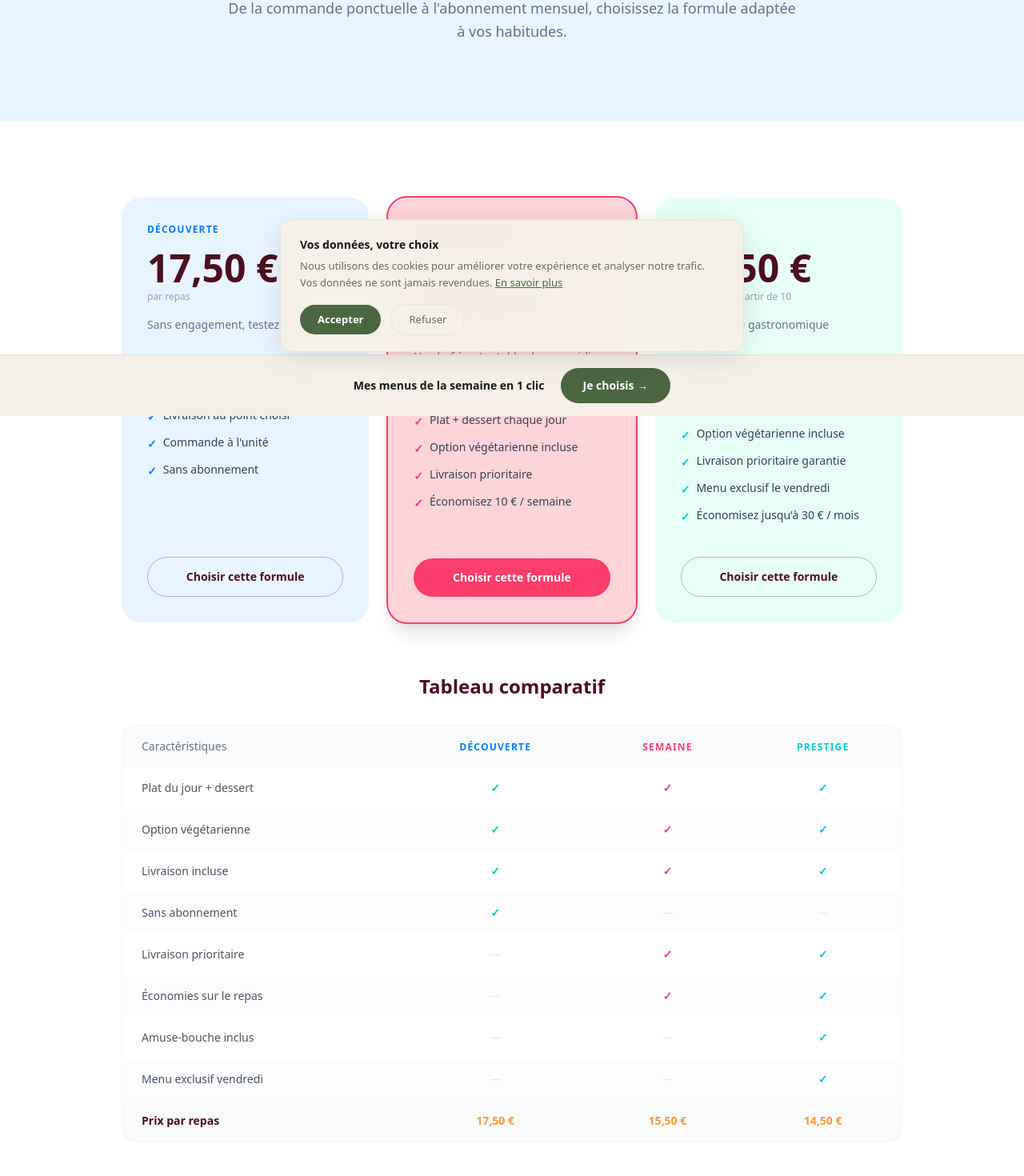
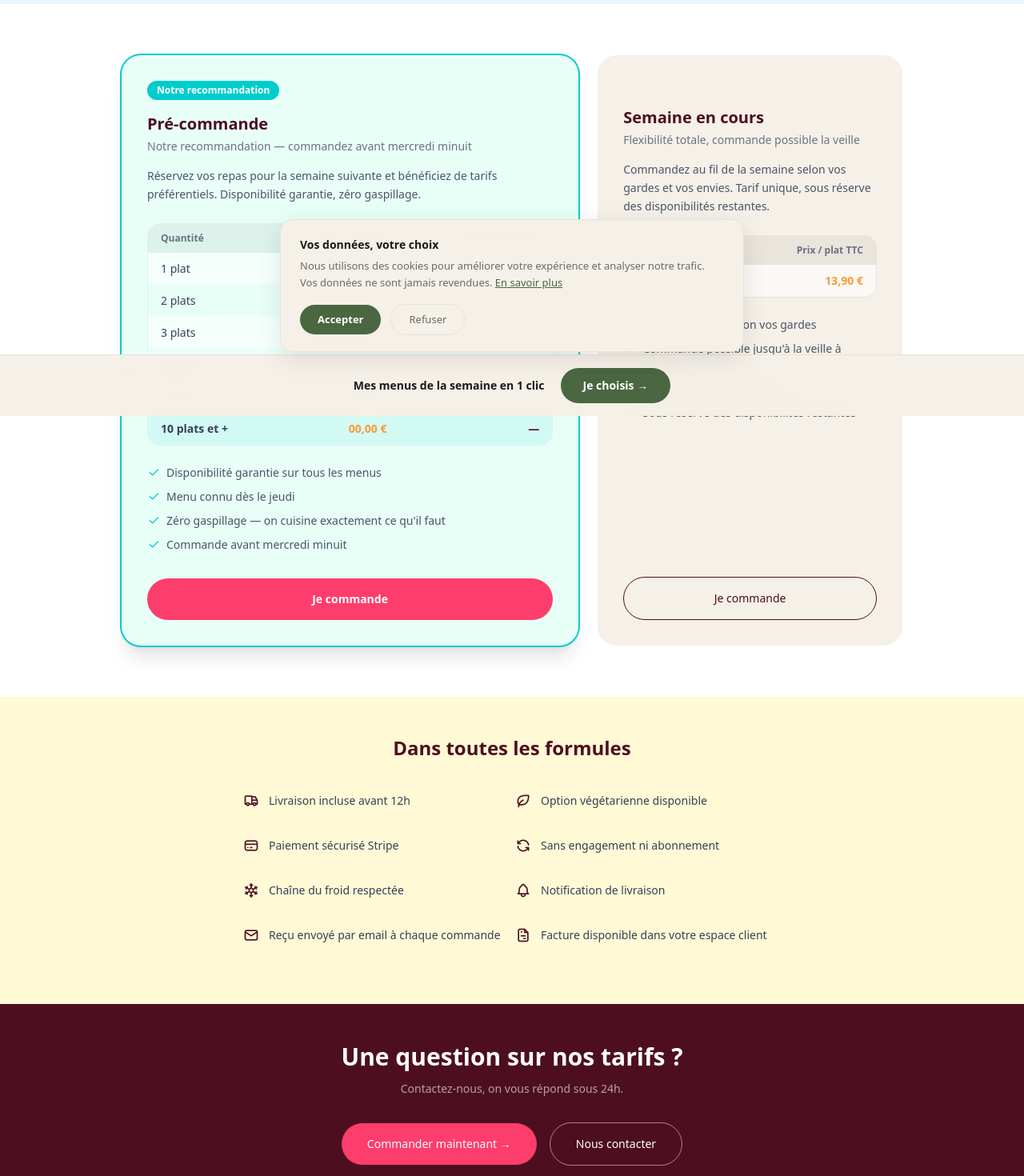
Before and after one commit to BrokeHacker/clodia, a Next.js app: page /formules in a window 1280 px wide. Shown: the part 280-1750 px from the top of the page at 80% size. Built offline with nearby package versions, Linux system fonts and the light colour scheme; a web font is replaced by a local one.

Commit message:
up: page formules v0

```diff
--- a/app/formules/page.tsx
+++ b/app/formules/page.tsx
@@ -5,193 +5,213 @@ import { formules } from "@/lib/data";
 export const metadata: Metadata = {
   title: "Formules & tarifs — Clodia",
   description:
-    "Découvrez nos formules gastronomiques : Découverte à partir de 17,50 €, Semaine à 15,50 €, Prestige à 14,50 €. Livraison incluse.",
+    "Découvrez nos formules gastronomiques adaptées à votre rythme : pré-commande, semaine en cours. Livraison incluse.",
 };
 
-const comparatif = [
-  { critere: "Plat du jour + dessert", decouverte: true, semaine: true, prestige: true },
-  { critere: "Option végétarienne", decouverte: true, semaine: true, prestige: true },
-  { critere: "Livraison incluse", decouverte: true, semaine: true, prestige: true },
-  { critere: "Sans abonnement", decouverte: true, semaine: false, prestige: false },
-  { critere: "Livraison prioritaire", decouverte: false, semaine: true, prestige: true },
-  { critere: "Économies sur le repas", decouverte: false, semaine: true, prestige: true },
-  { critere: "Amuse-bouche inclus", decouverte: false, semaine: false, prestige: true },
-  { critere: "Menu exclusif vendredi", decouverte: false, semaine: false, prestige: true },
+function formatPrix(prix: number) {
+  if (prix === 0) return "00,00 €";
+  return prix.toFixed(2).replace(".", ",") + " €";
+}
+
+function getNbJours(label: string): number | null {
+  const match = /^(\d+) plat/.exec(label);
+  if (!match) return null;
+  const n = parseInt(match[1], 10);
+  return n <= 5 ? n : null;
+}
+
+const featuresCommunes = [
+  { icone: "ti-truck", texte: "Livraison incluse avant 12h" },
+  { icone: "ti-leaf", texte: "Option végétarienne disponible" },
+  { icone: "ti-credit-card", texte: "Paiement sécurisé Stripe" },
+  { icone: "ti-refresh", texte: "Sans engagement ni abonnement" },
+  { icone: "ti-snowflake", texte: "Chaîne du froid respectée" },
+  { icone: "ti-bell", texte: "Notification de livraison" },
+  { icone: "ti-mail", texte: "Reçu envoyé par email à chaque commande" },
+  { icone: "ti-file-invoice", texte: "Facture disponible dans votre espace client" },
 ];
 
 export default function FormulesPage() {
   return (
     <>
       {/* Hero */}
-      <section className="bg-[#E8F4FF] py-24">
-        <div className="max-w-3xl mx-auto px-6 text-center">
+      <section className="bg-[#E8F4FF] py-10">
+        <div className="max-w-5xl mx-auto px-6">
           <span className="text-xs font-semibold uppercase tracking-widest text-[#007FFF] block mb-4">
             Tarifs
           </span>
-          <h1 className="text-5xl font-semibold text-[#4D0F1F] leading-tight mb-6">
-            Formules &amp; tarifs
+          <h1 className="text-4xl font-semibold text-[#4D0F1F] mb-3">
+            Nos formules
           </h1>
           <p className="text-gray-500 text-lg leading-relaxed">
-            De la commande ponctuelle à l&apos;abonnement mensuel, choisissez la formule
-            adaptée à vos habitudes.
+            Des tarifs pensés pour s&apos;adapter à votre rythme et à vos besoins.
+          </p>
+          <p className="text-sm text-[#007FFF] font-medium mt-2">
+            Pour les particuliers comme pour les services hospitaliers.
           </p>
         </div>
       </section>
 
       {/* Cards */}
-      <section className="py-24 bg-white">
+      <section className="py-16 bg-white">
         <div className="max-w-5xl mx-auto px-6">
-          <div className="grid grid-cols-1 md:grid-cols-3 gap-6 mb-16">
-            {formules.map((f) => (
+          <div className="grid grid-cols-1 md:grid-cols-[3fr_2fr] gap-6">
+            {formules.map((f) => {
+              const showTotalColonne = f.id === 1;
+              return (
                 <div
                   key={f.id}
                   className={`rounded-3xl p-8 flex flex-col ${
-                  f.highlight ? "ring-2 ring-[#FD3D6B] shadow-xl" : ""
+                    f.highlight ? "ring-2 ring-[#00CCCC] shadow-xl" : ""
                   }`}
                   style={{ background: f.couleur }}
                 >
-                {f.highlight && (
-                  <span className="bg-[#FD3D6B] text-white text-xs font-semibold px-3 py-1 rounded-full self-start mb-4">
-                    Le plus populaire
+                  {/* Badge recommandation */}
+                  {f.highlight ? (
+                    <span className="bg-[#00CCCC] text-white text-xs font-semibold px-3 py-1 rounded-full self-start mb-4">
+                      Notre recommandation
                     </span>
+                  ) : (
+                    <div className="text-xs font-semibold uppercase invisible mb-4">Notre recommandation</div>
                   )}
-                <p
-                  className="text-xs font-semibold uppercase tracking-widest mb-4"
-                  style={{ color: f.couleurBadge }}
+
+                  {/* Nom + tagline */}
+                  <h2 className="text-xl font-semibold text-[#4D0F1F]">{f.nom}</h2>
+                  <p className="text-sm text-gray-500 mt-1 mb-4">{f.tagline}</p>
+
+                  {/* Description */}
+                  <p className="text-sm text-gray-600 mb-6 leading-relaxed">{f.description}</p>
+
+                  {/* Tableau des paliers */}
+                  <div className="rounded-2xl overflow-hidden border border-black/5 mb-6">
+                    <table className="w-full text-sm">
+                      <thead>
+                        <tr className="bg-black/5">
+                          <th className="text-left px-4 py-2.5 text-xs font-semibold text-gray-500">
+                            Quantité
+                          </th>
+                          <th className="text-right px-4 py-2.5 text-xs font-semibold text-gray-500">
+                            Prix / plat TTC
+                          </th>
+                          {showTotalColonne && (
+                            <th className="text-right px-4 py-2.5 text-xs font-semibold text-gray-500">
+                              Total semaine TTC
+                            </th>
+                          )}
+                        </tr>
+                      </thead>
+                      <tbody>
+                        {f.paliers.map((p, i) => {
+                          const nbJours = showTotalColonne ? getNbJours(p.label) : null;
+                          const totalSemaine =
+                            showTotalColonne && nbJours !== null && p.prix !== 0
+                              ? formatPrix(p.prix * nbJours)
+                              : "—";
+                          return (
+                            <tr
+                              key={i}
+                              className={p.highlight ? "font-semibold" : ""}
+                              style={
+                                p.highlight
+                                  ? { background: f.couleurAccent + "18" }
+                                  : { background: i % 2 === 0 ? "rgba(255,255,255,0.6)" : "transparent" }
+                              }
                             >
-                  {f.nom}
-                </p>
-                <p className="text-5xl font-semibold text-[#4D0F1F] mb-1">
-                  {f.prix.toFixed(2).replace(".", ",")} €
-                </p>
-                <p className="text-xs text-gray-400 mb-4">{f.unite}</p>
-                <p className="text-sm text-gray-500 mb-6 leading-relaxed">{f.tagline}</p>
-                <ul className="flex flex-col gap-3 mb-10 flex-1">
+                              <td className="px-4 py-2.5 text-gray-700">{p.label}</td>
+                              <td
+                                className="px-4 py-2.5 text-right font-semibold"
+                                style={{ color: "#FF9933" }}
+                              >
+                                {formatPrix(p.prix)}
+                              </td>
+                              {showTotalColonne && (
+                                <td
+                                  className="px-4 py-2.5 text-right font-semibold"
+                                  style={{ color: totalSemaine !== "—" ? "#FF9933" : undefined }}
+                                >
+                                  {totalSemaine}
+                                </td>
+                              )}
+                            </tr>
+                          );
+                        })}
+                      </tbody>
+                    </table>
+                  </div>
+
+                  {/* Avantages */}
+                  <ul className="flex flex-col gap-2.5 mb-8 flex-1">
                     {f.avantages.map((a, i) => (
-                    <li key={i} className="text-sm text-gray-700 flex items-start gap-2">
-                      <span style={{ color: f.couleurBadge }} className="shrink-0 font-bold mt-0.5">✓</span>
+                      <li key={i} className="flex items-start gap-2 text-sm text-gray-600">
+                        <i
+                          className="ti ti-check shrink-0 mt-0.5"
+                          style={{ fontSize: 16, color: f.couleurAccent }}
+                        />
                         {a}
                       </li>
                     ))}
                   </ul>
+
+                  {/* CTA */}
+                  <div className="mt-auto">
                     <Link
-                  href="/commander"
-                  className={`block text-center text-sm font-semibold py-3.5 rounded-full transition-colors ${
+                      href={f.highlight ? "/commander?semaine=suivante" : "/commander"}
+                      className={`block text-center text-sm font-semibold py-4 rounded-full transition-colors w-full ${
                         f.highlight
-                      ? "bg-[#FD3D6B] text-white hover:bg-[#e8345e]"
-                      : "border border-[#4D0F1F]/30 text-[#4D0F1F] hover:bg-[#4D0F1F] hover:text-white"
+                          ? "bg-[#FD3D6B] hover:bg-[#e8345e] text-white"
+                          : "btn-outline-wine"
                       }`}
                     >
-                  Choisir cette formule
+                      Je commande
                     </Link>
                   </div>
-            ))}
                 </div>
-
-          {/* Tableau comparatif */}
-          <div>
-            <h2 className="text-2xl font-semibold text-[#4D0F1F] mb-8 text-center">
-              Tableau comparatif
-            </h2>
-            <div className="overflow-x-auto rounded-2xl border border-gray-100">
-              <table className="w-full text-sm">
-                <thead>
-                  <tr className="bg-gray-50">
-                    <th className="text-left px-6 py-4 text-gray-500 font-medium">Caractéristiques</th>
-                    {formules.map((f) => (
-                      <th key={f.id} className="px-6 py-4 text-center">
-                        <span
-                          className="text-xs font-semibold uppercase tracking-widest"
-                          style={{ color: f.couleurBadge }}
-                        >
-                          {f.nom}
-                        </span>
-                      </th>
-                    ))}
-                  </tr>
-                </thead>
-                <tbody>
-                  {comparatif.map((row, i) => (
-                    <tr key={i} className={i % 2 === 0 ? "bg-white" : "bg-gray-50/50"}>
-                      <td className="px-6 py-4 text-gray-600">{row.critere}</td>
-                      <td className="px-6 py-4 text-center">
-                        {row.decouverte ? (
-                          <span className="text-[#00CCCC] font-bold">✓</span>
-                        ) : (
-                          <span className="text-gray-200">—</span>
-                        )}
-                      </td>
-                      <td className="px-6 py-4 text-center">
-                        {row.semaine ? (
-                          <span className="text-[#FD3D6B] font-bold">✓</span>
-                        ) : (
-                          <span className="text-gray-200">—</span>
-                        )}
-                      </td>
-                      <td className="px-6 py-4 text-center">
-                        {row.prestige ? (
-                          <span className="text-[#00CCCC] font-bold">✓</span>
-                        ) : (
-                          <span className="text-gray-200">—</span>
-                        )}
-                      </td>
-                    </tr>
-                  ))}
-                  <tr className="bg-gray-50 font-semibold">
-                    <td className="px-6 py-4 text-[#4D0F1F]">Prix par repas</td>
-                    {formules.map((f) => (
-                      <td key={f.id} className="px-6 py-4 text-center text-[#FF9933]">
-                        {f.prix.toFixed(2).replace(".", ",")} €
-                      </td>
-                    ))}
-                  </tr>
-                </tbody>
-              </table>
-            </div>
+              );
+            })}
           </div>
         </div>
       </section>
 
-      {/* FAQ rapide */}
-      <section className="py-20 bg-[#FFF9D6]">
-        <div className="max-w-3xl mx-auto px-6">
+      {/* Features communes */}
+      <section className="py-12 bg-[#FFF9D6]">
+        <div className="max-w-5xl mx-auto px-6">
           <h2 className="text-2xl font-semibold text-[#4D0F1F] text-center mb-10">
-            Questions sur les formules
+            Dans toutes les formules
           </h2>
-          <div className="flex flex-col gap-6">
-            {[
-              {
-                q: "Puis-je changer de formule ?",
-                r: "Oui, vous pouvez changer de formule à tout moment. Le changement prend effet la semaine suivante.",
-              },
-              {
-                q: "Y a-t-il un engagement minimum ?",
-                r: "La formule Découverte est sans engagement. Les formules Semaine et Prestige sont renouvelables chaque semaine ou mois.",
-              },
-              {
-                q: "Le prix inclut-il la livraison ?",
-                r: "Oui, la livraison est incluse dans tous les prix affichés. Aucun frais supplémentaire.",
-              },
-            ].map((item, i) => (
-              <div key={i} className="bg-white rounded-2xl p-6">
-                <p className="font-semibold text-[#4D0F1F] mb-2">{item.q}</p>
-                <p className="text-gray-500 text-sm leading-relaxed">{item.r}</p>
+          <div className="grid grid-cols-1 sm:grid-cols-2 gap-2 max-w-2xl mx-auto">
+            {featuresCommunes.map(({ icone, texte }) => (
+              <div key={icone} className="flex items-start gap-3 text-sm text-gray-700 min-h-[48px]">
+                <i
+                  className={`ti ${icone} shrink-0`}
+                  style={{ fontSize: 20, color: "#4D0F1F" }}
+                />
+                {texte}
               </div>
             ))}
           </div>
         </div>
       </section>
 
-      {/* CTA */}
-      <section className="py-16 bg-[#4D0F1F] text-center">
+      {/* CTA finale */}
+      <section className="py-12 bg-[#4D0F1F] text-center">
         <div className="max-w-xl mx-auto px-6">
-          <h2 className="text-3xl font-semibold text-white mb-4">Commencez dès demain</h2>
+          <h2 className="text-3xl font-semibold text-white mb-3">
+            Une question sur nos tarifs ?
+          </h2>
           <p className="text-white/60 text-sm mb-8">
-            Commandez avant 22h ce soir. Livraison avant 12h demain.
+            Contactez-nous, on vous répond sous 24h.
           </p>
+          <div className="flex flex-col sm:flex-row items-center justify-center gap-4">
             <Link href="/commander" className="btn-punch text-sm px-8 py-4 inline-block">
               Commander maintenant →
             </Link>
+            <a
+              href="mailto:contact@clodia.fr"
+              className="btn-outline-white text-sm px-8 py-4 inline-block"
+            >
+              Nous contacter
+            </a>
+          </div>
         </div>
       </section>
     </>
--- a/lib/data.ts
+++ b/lib/data.ts
@@ -20,16 +20,22 @@ export interface PointLivraison {
   emoji: string;
 }
 
+export interface PalierTarif {
+  label: string;
+  prix: number;
+  highlight?: boolean;
+}
+
 export interface Formule {
   id: number;
   nom: string;
   tagline: string;
-  prix: number;
-  unite: string;
+  description: string;
+  couleur: string;
+  couleurAccent: string;
+  highlight: boolean;
+  paliers: PalierTarif[];
   avantages: string[];
-  couleur: string;
-  couleurBadge: string;
-  highlight: boolean;
 }
 
 export interface FAQItem {
@@ -221,55 +227,46 @@ export const pointsLivraison: PointLivraison[] = [
 export const formules: Formule[] = [
   {
     id: 1,
-    nom: "Découverte",
-    tagline: "Sans engagement, testez Clodia",
-    prix: 17.5,
-    unite: "par repas",
+    nom: "Pré-commande",
+    tagline: "Notre recommandation — commandez avant mercredi minuit",
+    description:
+      "Réservez vos repas pour la semaine suivante et bénéficiez de tarifs préférentiels. Disponibilité garantie, zéro gaspillage.",
+    couleur: "#E8FFF8",
+    couleurAccent: "#00CCCC",
+    highlight: true,
+    paliers: [
+      { label: "1 plat", prix: 0 },
+      { label: "2 plats", prix: 0 },
+      { label: "3 plats", prix: 0 },
+      { label: "4 plats", prix: 0 },
+      { label: "5 plats", prix: 0 },
+      { label: "10 plats et +", prix: 0, highlight: true },
+    ],
     avantages: [
-      "Plat du jour + dessert",
-      "Option végétarienne incluse",
-      "Livraison au point choisi",
-      "Commande à l'unité",
-      "Sans abonnement",
+      "Disponibilité garantie sur tous les menus",
+      "Menu connu dès le jeudi",
+      "Zéro gaspillage — on cuisine exactement ce qu'il faut",
+      "Commande avant mercredi minuit",
     ],
-    couleur: "#E8F4FF",
-    couleurBadge: "#007FFF",
-    highlight: false,
   },
   {
     id: 2,
-    nom: "Semaine",
-    tagline: "Un chef à votre table chaque midi",
-    prix: 15.5,
-    unite: "par repas · 5 repas/semaine",
+    nom: "Semaine en cours",
+    tagline: "Flexibilité totale, commande possible la veille",
+    description:
+      "Commandez au fil de la semaine selon vos gardes et vos envies. Tarif unique, sous réserve des disponibilités restantes.",
+    couleur: "#F5F0E8",
+    couleurAccent: "#C4704F",
+    highlight: false,
+    paliers: [
+      { label: "Tarif unique", prix: 13.9 },
+    ],
     avantages: [
-      "5 repas par semaine",
-      "Plat + dessert chaque jour",
-      "Option végétarienne incluse",
-      "Livraison prioritaire",
-      "Économisez 10 € / semaine",
+      "Flexibilité totale selon vos gardes",
+      "Commande possible jusqu'à la veille à minuit",
+      "Tarif unique sans surprise",
+      "Sous réserve des disponibilités restantes",
     ],
-    couleur: "#FDD5D9",
-    couleurBadge: "#FD3D6B",
-    highlight: true,
-  },
-  {
-    id: 3,
-    nom: "Prestige",
-    tagline: "L'expérience gastronomique complète",
-    prix: 14.5,
-    unite: "par repas · à partir de 10",
-    avantages: [
-      "10 à 20 repas par mois",
-      "Plat + dessert + amuse-bouche",
-      "Option végétarienne incluse",
-      "Livraison prioritaire garantie",
-      "Menu exclusif le vendredi",
-      "Économisez jusqu'à 30 € / mois",
-    ],
-    couleur: "#E8FFF8",
-    couleurBadge: "#00CCCC",
-    highlight: false,
   },
 ];
 
```
Lines whose indentation alone changed are shown as unchanged.
